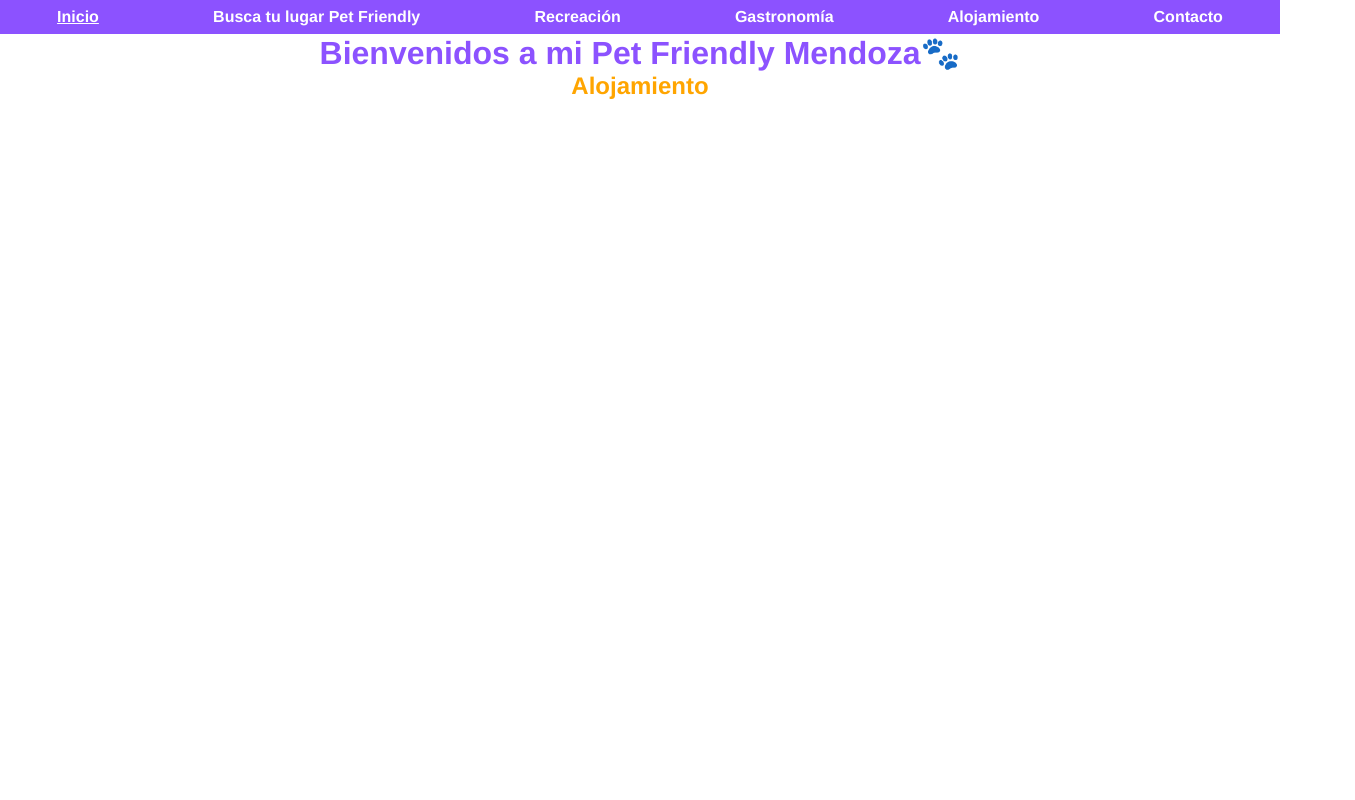
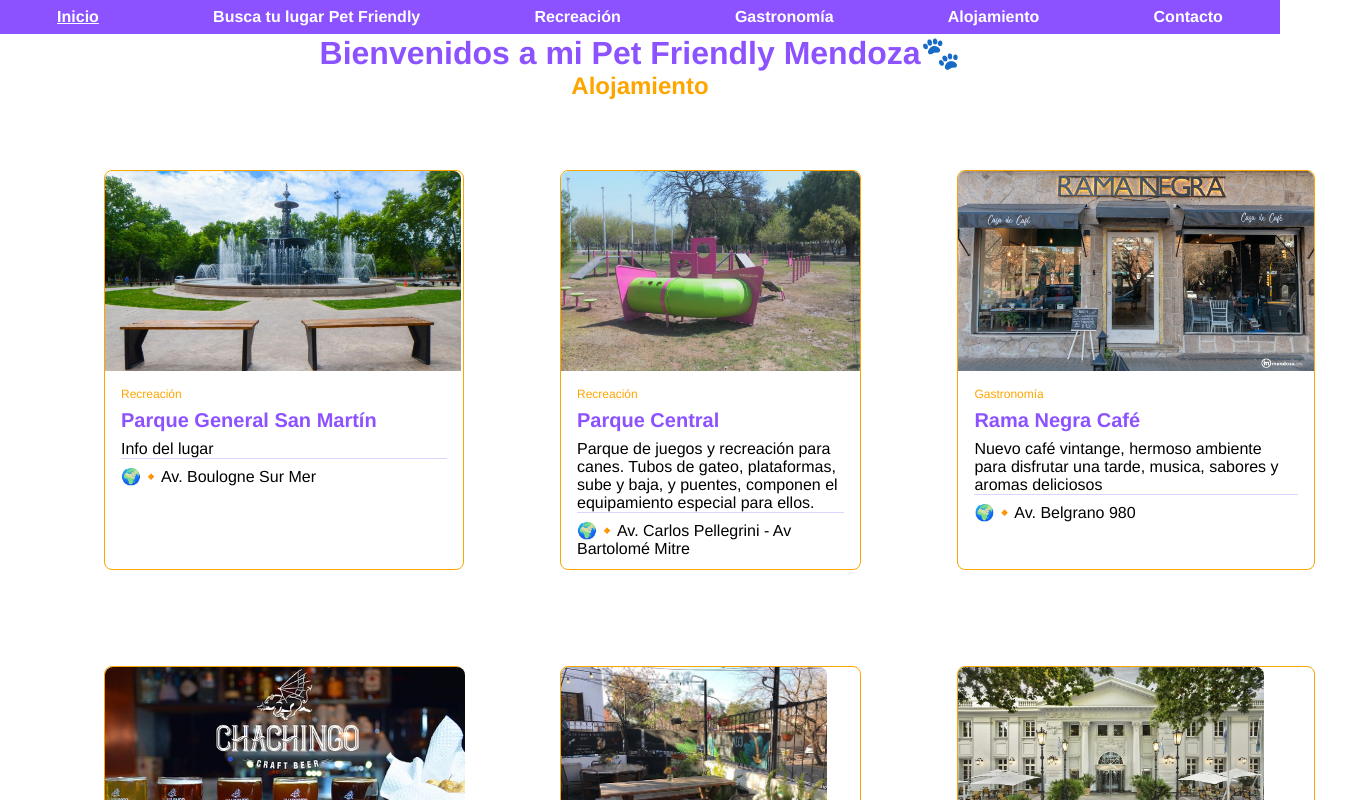
Before and after one commit to Salverte/Pet-Friendly-Mdza, an Angular app: page /alojamiento in a window 1280 px wide. Shown: the top 800 px of the page, 1355 px wide, since content can reach past the window. Built offline with nearby package versions, Linux system fonts and the light colour scheme.

Commit message:
feat: Visualización JSON en el Html Alojamiento.

```diff
--- a/src/app/pages/alojamiento/alojamiento.component.html
+++ b/src/app/pages/alojamiento/alojamiento.component.html
@@ -1,2 +1,13 @@
 
 <h2>Alojamiento</h2>
+<div class="wrapper">
+    <app-card
+    *ngFor="let lugar of data"
+        [imagen]="lugar.imagen"
+        [categoria]="lugar.categoria"
+        [nombre]="lugar.nombre"
+        [contenido]="lugar.contenido"
+        [ubicacion]="lugar.ubicacion"
+    ></app-card>
+
+</div>
--- a/src/app/pages/alojamiento/alojamiento.component.scss
+++ b/src/app/pages/alojamiento/alojamiento.component.scss
@@ -2,3 +2,11 @@ h2 {
     color: var(--durazno);
     text-align: center;
 }
+.wrapper {
+    display: grid;
+    grid-template-columns: repeat(3, 1fr);
+    gap: 16px;
+
+    width: 90%;
+    margin: 30px auto;
+}
--- a/src/app/pages/alojamiento/alojamiento.component.ts
+++ b/src/app/pages/alojamiento/alojamiento.component.ts
@@ -11,14 +11,24 @@ export class AlojamientoComponent implements OnInit {
   constructor(
     private lugaresService :LugaresService
   ) { }
+
+  data: any;
+
   mostrarLugares () {
     this.lugaresService.getLugares().subscribe(respuesta => {
       console.log(respuesta);
-      // this.data = respuesta;
+      this.data = respuesta;
     });
   }
-  ngOnInit(): void {
+
+
+  //const result = Object.values(???????).filter(item => item.categoria === 'alojamiento');
+  //console.log(result)
+
+
+   ngOnInit(): void {
     this.mostrarLugares()
+
   }
 
 }
--- a/src/assets/lugares.json
+++ b/src/assets/lugares.json
@@ -1,4 +1,5 @@
-[
+
+ [
     {
       "imagen":"assets/lugares/parquesanmartin.jpg",
       "categoria":"Recreación",
```
Also changed, not shown: src/app/servicios/servicios/lugares.service.ts (line endings or trailing spaces).
